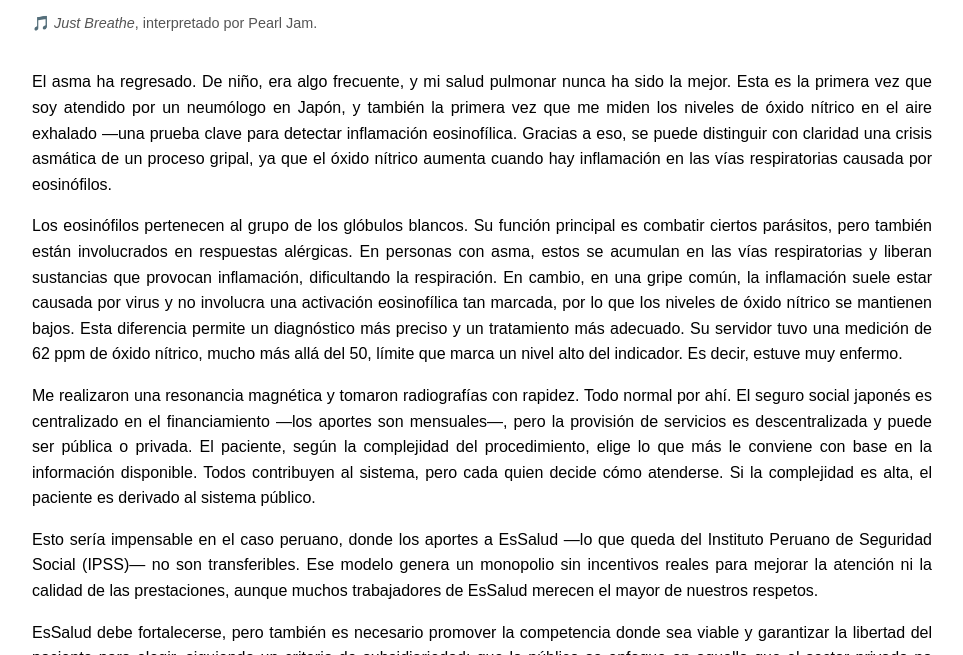
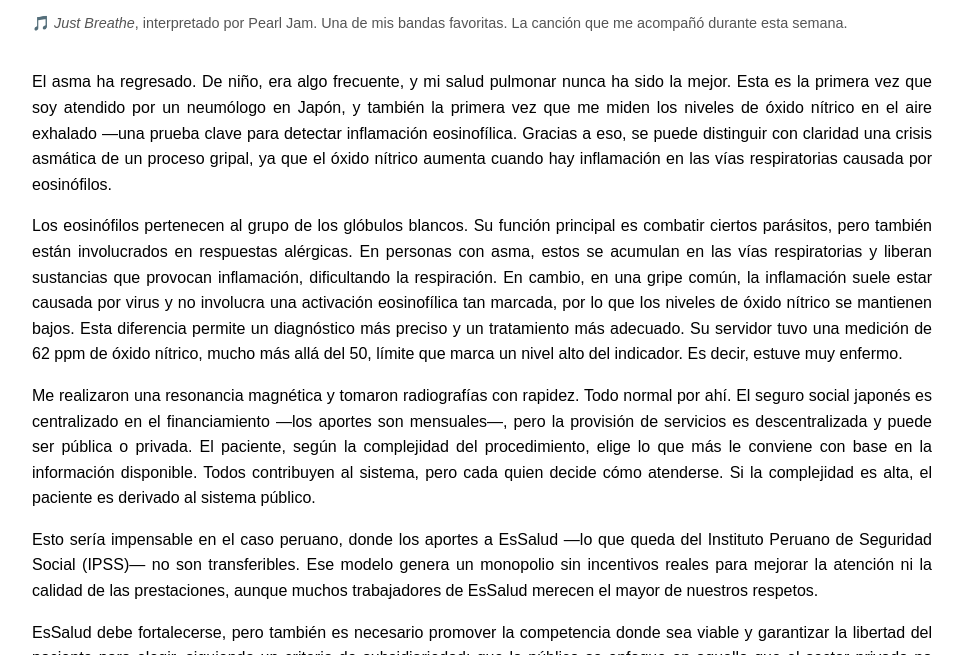
Before and after one commit to Favioleiva/favioleiva.github.io, a Jekyll site: the page built from essays/8aire.md, in a window 1280 px wide and 900 px high, scrolled down 644 px, cut to the strip 245-900 px from the top of the window. Shown: the whole strip, without its empty margins (158-1121 px from the left). Built offline with Jekyll 4.4.1, drawn with Linux system fonts in a browser that asks for light colours; nearby versions of some CDN libraries.

Commit message:
Update 8aire.md

```diff
--- a/essays/8aire.md
+++ b/essays/8aire.md
@@ -20,7 +20,7 @@ Muchas veces damos por sentado algo tan simple como respirar. Sin embargo, respi
 <div style="text-align: center;">
   <iframe width="560" height="315" src="https://www.youtube.com/embed/XTb9GNIxpMk?si=cRreaRiVB7dgPaLE" title="YouTube video player" frameborder="0" allow="accelerometer; autoplay; clipboard-write; encrypted-media; gyroscope; picture-in-picture; web-share" referrerpolicy="strict-origin-when-cross-origin" allowfullscreen></iframe>
   <p style="font-size: 0.9em; color: #555; margin-top: 8px;">
-    🎵 <em>Just Breathe</em>, interpretado por Pearl Jam.
+    🎵 <em>Just Breathe</em>, interpretado por Pearl Jam. Una de mis bandas favoritas. La canción que me acompañó durante esta semana.
   </p>
 </div>
 
```
